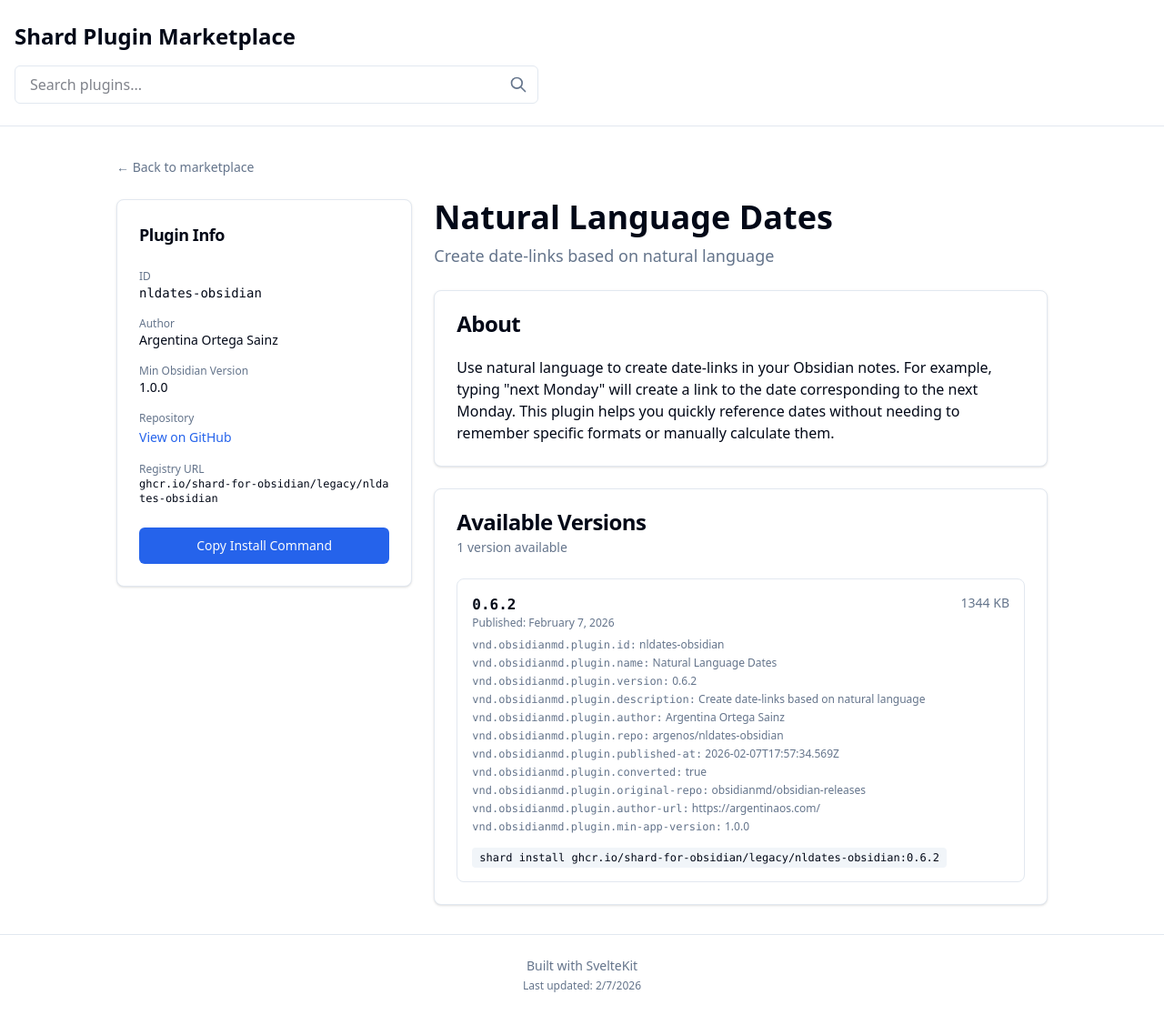
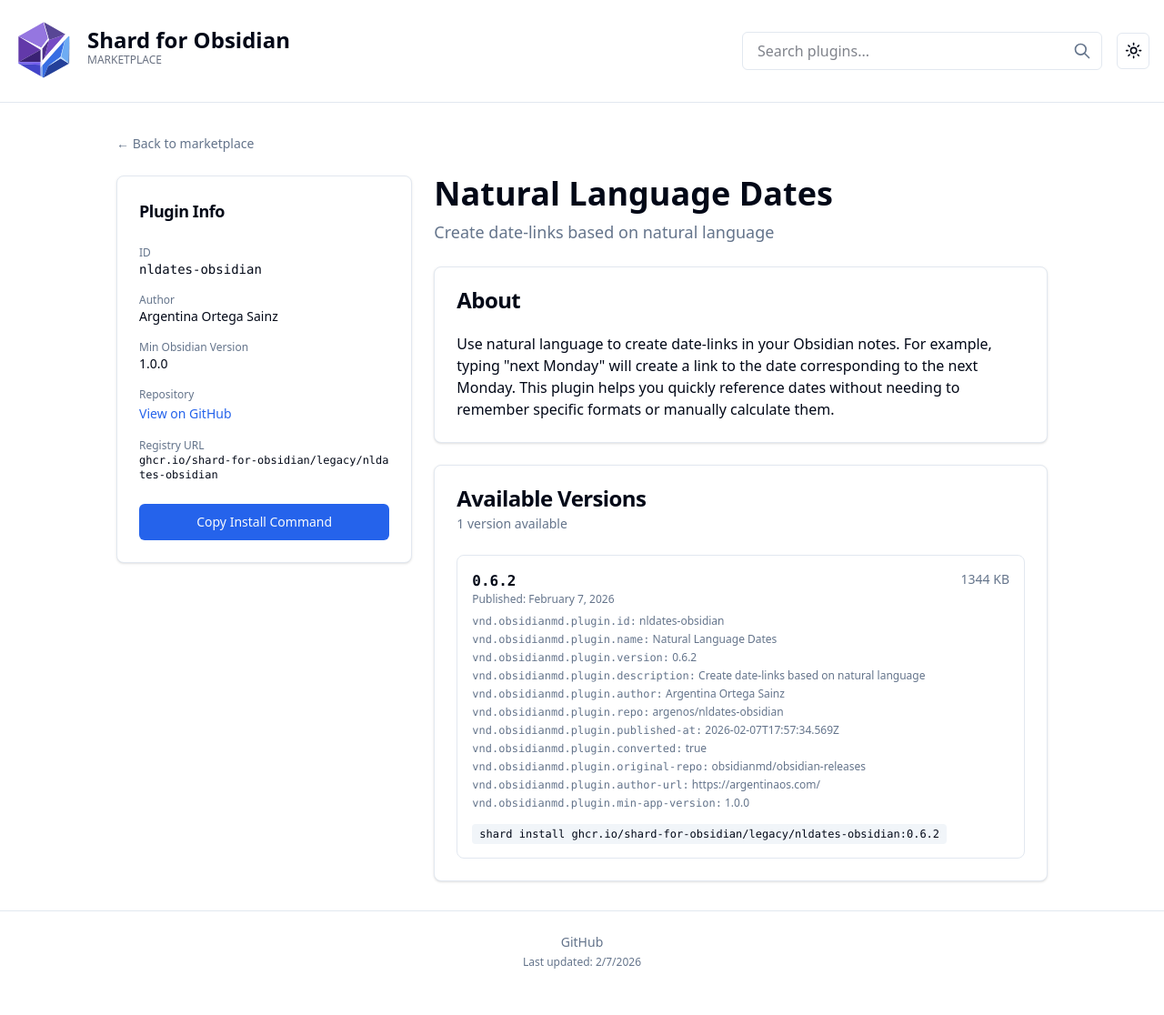
Before and after one commit to shard-for-obsidian/shard, a SvelteKit app in the folder apps/marketplace/: page /plugins/nldates-obsidian in a window 1280 px wide. Shown: the whole page at 91% size. After the commit the page ends 1090 px from the top, so only its background shows below. Built offline with nearby package versions, Linux system fonts and the light colour scheme.

Commit message:
wip: adjust site layout (#32)
* wip: adjust site layout

* site layout tweaks

```diff
--- a/apps/marketplace/package.json
+++ b/apps/marketplace/package.json
@@ -13,8 +13,10 @@
     "check:watch": "svelte-kit sync && svelte-check --tsconfig ./tsconfig.json --watch"
   },
   "dependencies": {
+    "@lucide/svelte": "^0.563.1",
     "clsx": "^2.1.1",
     "lunr": "^2.3.9",
+    "mode-watcher": "^1.1.0",
     "tailwind-merge": "^2.5.5",
     "tailwind-variants": "^0.2.1"
   },
@@ -24,6 +26,7 @@
     "@sveltejs/vite-plugin-svelte": "^5.0.4",
     "@tailwindcss/vite": "^4.0.0",
     "@types/lunr": "^2.3.7",
+    "bits-ui": "^2.15.5",
     "svelte": "^5.21.0",
     "svelte-check": "^4.1.5",
     "tailwindcss": "^4.0.0",
--- /dev/null
+++ b/apps/marketplace/src/lib/components/ModeToggle.svelte
@@ -0,0 +1,17 @@
+<script lang="ts">
+  import SunIcon from "@lucide/svelte/icons/sun";
+  import MoonIcon from "@lucide/svelte/icons/moon";
+
+  import { toggleMode } from "mode-watcher";
+  import { Button } from "$lib/components/ui/button/index.js";
+</script>
+
+<Button onclick={toggleMode} variant="outline" size="icon">
+  <SunIcon
+    class="h-[1.2rem] w-[1.2rem] scale-100 rotate-0 !transition-all dark:scale-0 dark:-rotate-90"
+  />
+  <MoonIcon
+    class="absolute h-[1.2rem] w-[1.2rem] scale-0 rotate-90 !transition-all dark:scale-100 dark:rotate-0"
+  />
+  <span class="sr-only">Toggle theme</span>
+</Button>
--- a/apps/marketplace/src/routes/+layout.svelte
+++ b/apps/marketplace/src/routes/+layout.svelte
@@ -1,7 +1,10 @@
 <script lang="ts">
-	import '../app.css';
-	import SearchBar from '$lib/components/SearchBar.svelte';
-	import type { Snippet } from 'svelte';
+  import "../app.css";
+  import SearchBar from "$lib/components/SearchBar.svelte";
+  import type { Snippet } from "svelte";
+  import { asset, resolve } from "$app/paths";
+  import { ModeWatcher } from "mode-watcher";
+  import ModeToggle from "$lib/components/ModeToggle.svelte";
 
   interface Props {
     children: Snippet;
@@ -14,17 +17,34 @@
   let { children, data }: Props = $props();
 </script>
 
+<ModeWatcher />
 <div class="app">
   <header class="border-b">
-		<div class="container mx-auto px-4 py-6">
-			<div class="flex items-center justify-between mb-4">
-				<h1 class="text-2xl font-bold">
-					<a href="/shard/" class="hover:text-primary transition-colors">
-						Shard Plugin Marketplace
+    <div
+      class="container mx-auto px-4 py-6 flex items-center justify-between flex-row"
+    >
+      <div class="flex items-center flex-row gap-4">
+        <a href={resolve("/")} class="hover:scale-105 transition-transform">
+          <img
+            src={asset("/shard-logo.svg")}
+            alt="Shard Logo"
+            class="h-16 w-auto"
+          />
+        </a>
+
+        <div class="gap-0">
+          <h1 class="text-2xl/4 font-bold">
+            <a href={resolve("/")} class="hover:text-primary transition-colors">
+              Shard for Obsidian
             </a>
           </h1>
+          <small class="text-xs uppercase text-gray-500">Marketplace</small>
         </div>
+      </div>
+      <div class="flex items-center flex-row gap-4 w-full max-w-md">
         <SearchBar />
+        <ModeToggle />
+      </div>
     </div>
   </header>
 
@@ -33,10 +53,14 @@
   </main>
 
   <footer class="border-t">
-		<div class="container mx-auto px-4 py-6 text-center text-sm text-muted-foreground">
-			<p>Built with SvelteKit</p>
+    <div
+      class="container mx-auto px-4 py-6 text-center text-sm text-muted-foreground"
+    >
+      <p><a href="https://github.com/shard-for-obsidian/shard">GitHub</a></p>
       {#if data.generatedAt}
-				<p class="text-xs mt-1">Last updated: {new Date(data.generatedAt).toLocaleDateString()}</p>
+        <p class="text-xs mt-1">
+          Last updated: {new Date(data.generatedAt).toLocaleDateString()}
+        </p>
       {/if}
     </div>
   </footer>
--- a/apps/marketplace/src/routes/plugins/[id]/+page.svelte
+++ b/apps/marketplace/src/routes/plugins/[id]/+page.svelte
@@ -1,8 +1,8 @@
 <script lang="ts">
-	import * as Card from '$lib/components/ui/card';
-	import { Button } from '$lib/components/ui/button';
-	import { base } from '$app/paths';
-	import type { MarketplacePlugin } from '$lib/types';
+  import * as Card from "$lib/components/ui/card";
+  import { Button } from "$lib/components/ui/button";
+  import { base } from "$app/paths";
+  import type { MarketplacePlugin } from "$lib/types";
 
   interface Props {
     data: {
@@ -13,23 +13,25 @@
   let { data }: Props = $props();
   const plugin = $derived(data.plugin);
 
-	const latestVersion = $derived(plugin.versions?.[0]?.tag || 'N/A');
-	const installCommand = $derived(`shard install ${plugin.registryUrl}:${latestVersion}`);
+  const latestVersion = $derived(plugin.versions?.[0]?.tag || "N/A");
+  const installCommand = $derived(
+    `shard install ${plugin.registryUrl}:${latestVersion}`,
+  );
 
   function copyInstallCommand() {
     navigator.clipboard.writeText(installCommand);
   }
 
   function formatDate(dateString: string) {
-		return new Date(dateString).toLocaleDateString('en-US', {
-			year: 'numeric',
-			month: 'long',
-			day: 'numeric'
+    return new Date(dateString).toLocaleDateString("en-US", {
+      year: "numeric",
+      month: "long",
+      day: "numeric",
     });
   }
 
   function formatSize(bytes: number) {
-		return (bytes / 1024).toFixed(0) + ' KB';
+    return (bytes / 1024).toFixed(0) + " KB";
   }
 </script>
 
@@ -40,14 +42,18 @@
 
 <div class="max-w-5xl mx-auto">
   <div class="mb-6">
-		<a href="{base}/" class="text-sm text-muted-foreground hover:text-foreground">
+    <a
+      href="{base}/"
+      class="text-sm text-muted-foreground hover:text-foreground"
+    >
       ← Back to marketplace
     </a>
   </div>
 
-	<div class="grid gap-6 lg:grid-cols-3">
+  <div class="grid gap-6 lg:grid-cols-3 relative">
     <!-- Metadata Sidebar -->
     <div class="lg:col-span-1">
+      <div class="sticky top-4">
         <Card.Root>
           <Card.Header>
             <Card.Title class="text-lg">Plugin Info</Card.Title>
@@ -65,7 +71,9 @@
 
             {#if plugin.minObsidianVersion}
               <div>
-							<p class="text-xs text-muted-foreground">Min Obsidian Version</p>
+                <p class="text-xs text-muted-foreground">
+                  Min Obsidian Version
+                </p>
                 <p class="text-sm">{plugin.minObsidianVersion}</p>
               </div>
             {/if}
@@ -96,6 +104,7 @@
           </Card.Footer>
         </Card.Root>
       </div>
+    </div>
 
     <!-- Main Content -->
     <div class="lg:col-span-2 space-y-6">
@@ -113,7 +122,7 @@
           </Card.Header>
           <Card.Content>
             <div class="prose prose-sm max-w-none">
-							{@html plugin.introduction.replace(/\n/g, '<br>')}
+              {@html plugin.introduction.replace(/\n/g, "<br>")}
             </div>
           </Card.Content>
         </Card.Root>
@@ -125,7 +134,9 @@
           <Card.Header>
             <Card.Title>Available Versions</Card.Title>
             <Card.Description>
-							{plugin.versions.length} version{plugin.versions.length !== 1 ? 's' : ''} available
+              {plugin.versions.length} version{plugin.versions.length !== 1
+                ? "s"
+                : ""} available
             </Card.Description>
           </Card.Header>
           <Card.Content>
@@ -140,7 +151,9 @@
                       </p>
                     </div>
                     <div class="text-right">
-											<p class="text-sm text-muted-foreground">{formatSize(version.size)}</p>
+                      <p class="text-sm text-muted-foreground">
+                        {formatSize(version.size)}
+                      </p>
                     </div>
                   </div>
 
@@ -148,7 +161,8 @@
                     <div class="mt-2 space-y-1">
                       {#each Object.entries(version.annotations) as [key, value]}
                         <p class="text-xs text-muted-foreground">
-													<span class="font-mono">{key}:</span> {value}
+                          <span class="font-mono">{key}:</span>
+                          {value}
                         </p>
                       {/each}
                     </div>
--- a/apps/marketplace/static/plugins.json
+++ b/apps/marketplace/static/plugins.json
@@ -10,7 +10,7 @@
       "versions": [
         {
           "tag": "0.6.2",
-          "publishedAt": "2026-02-07T19:37:42.557Z",
+          "publishedAt": "2026-02-07T21:34:47.728Z",
           "size": 1376761,
           "annotations": {
             "vnd.obsidianmd.plugin.id": "nldates-obsidian",
@@ -41,7 +41,7 @@
       "versions": [
         {
           "tag": "2.2.3",
-          "publishedAt": "2026-02-07T19:37:42.938Z",
+          "publishedAt": "2026-02-07T21:34:48.141Z",
           "size": 4579642,
           "annotations": {
             "vnd.obsidianmd.plugin.id": "notebook-navigator",
@@ -72,7 +72,7 @@
       "versions": [
         {
           "tag": "0.1.0",
-          "publishedAt": "2026-02-07T19:37:43.309Z",
+          "publishedAt": "2026-02-07T21:34:48.510Z",
           "size": 37061,
           "annotations": {
             "org.opencontainers.image.created": "2026-02-06T01:24:53.879Z",
@@ -87,5 +87,5 @@
       "repository": "https://github.com/shard-for-obsidian/shard"
     }
   ],
-  "generatedAt": "2026-02-07T19:37:43.309Z"
+  "generatedAt": "2026-02-07T21:34:48.511Z"
 }
```
Also changed, not shown: apps/marketplace/static/shard-logo.svg (added), 1 other file (tests, documents, lock files or other folders). Lines whose indentation alone changed are shown as unchanged.
